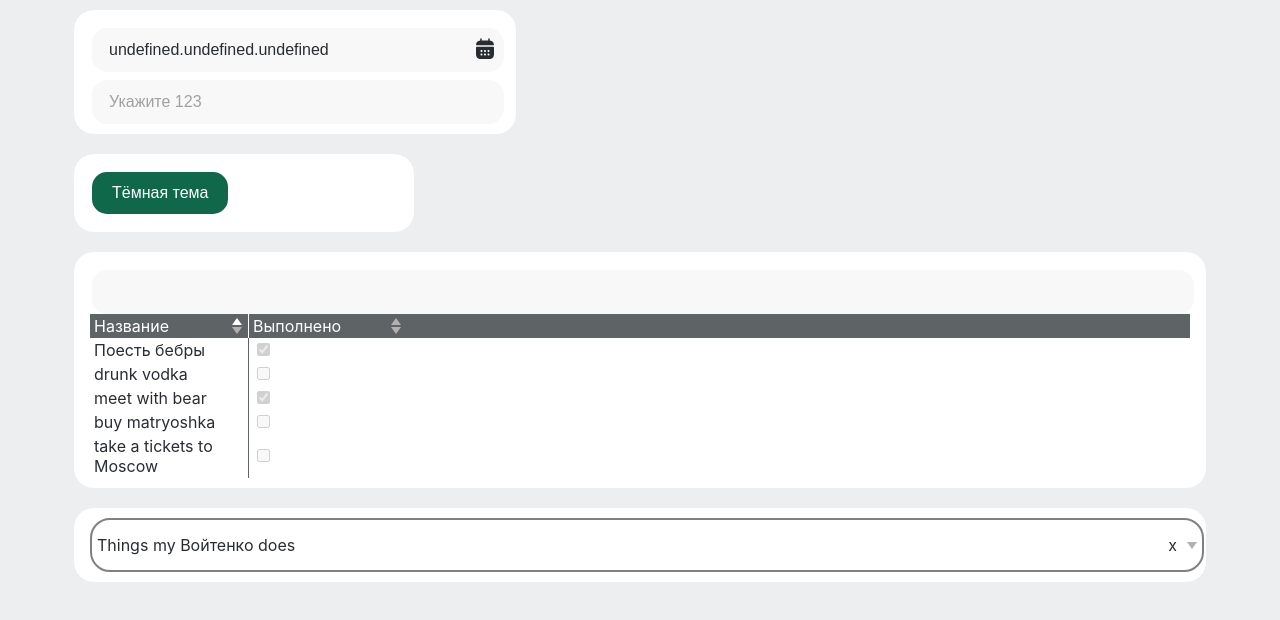
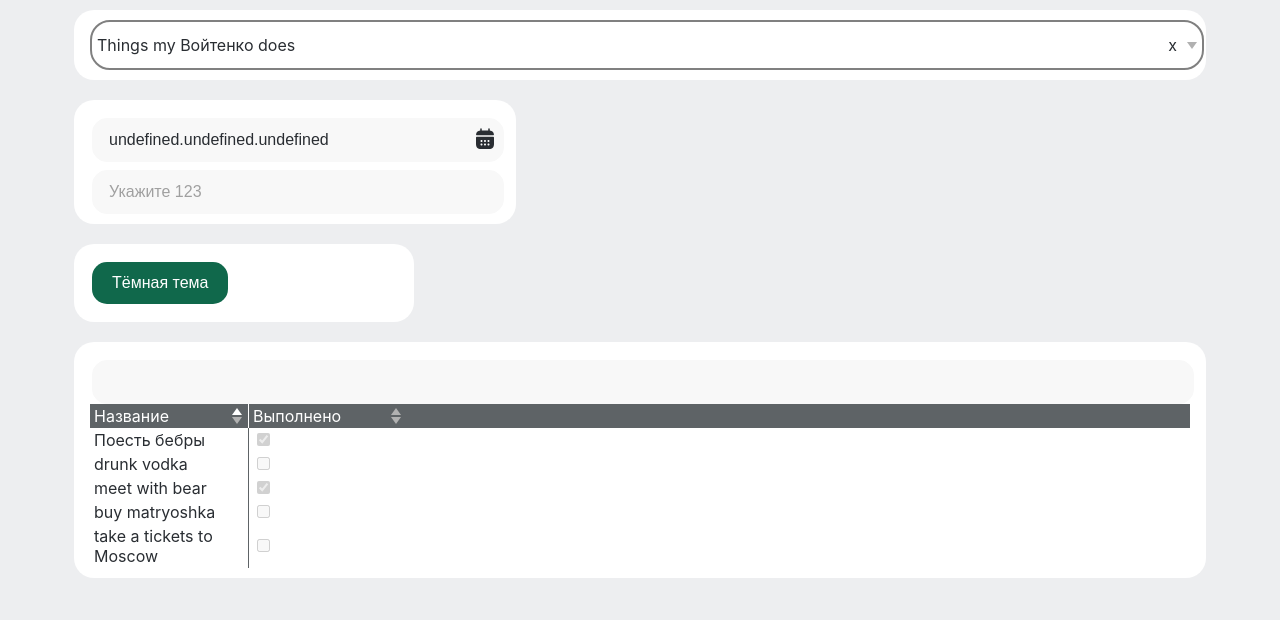
Before and after one commit to evyz/react-ui, a React (Create React App) app: page / in a window 1280 px wide. Shown: the top 620 px of the page. Built offline with nearby package versions, Linux system fonts and the light colour scheme.

Commit message:
add modal dropdown window to set option

```diff
--- a/src/App.js
+++ b/src/App.js
@@ -100,6 +100,16 @@ function App() {
   return (
     <Wrapper useCoreConsole={true} isDarkMode={isDarkMode}>
       <Row>
+        <Cell size={11}>
+          <Dropdown
+            rules={{ closeAfterSomeChanges: true }}
+            options={options}
+            defaultValue={`Things my Войтенко does`}
+            label={"Укажите свой гендер:"}
+          />
+        </Cell>
+      </Row>
+      <Row>
         <Cell size={4}>
           <Input
             value={name}
@@ -130,16 +140,7 @@ function App() {
           ></Grid>
         </Cell>
       </Row>
-      <Row>
-        <Cell size={11}>
-          <Dropdown
-            rules={{ closeAfterSomeChanges: true }}
-            options={options}
-            defaultValue={`Things my Войтенко does`}
-            label={"Укажите свой гендер:"}
-          />
-        </Cell>
-      </Row>
+
     </Wrapper>
   );
 }
--- a/src/evyz@react-forms/dropdown/dropdown.css
+++ b/src/evyz@react-forms/dropdown/dropdown.css
@@ -1,9 +1,16 @@
+.system_dropdown_wrapper {
+  width: 100%;
+  height: 50px;
+  position: relative;
+  z-index: 1;
+}
+
 .system_dropdown {
   position: relative;
   display: flex;
   flex-direction: column;
   width: 100%;
-  height: 50px;
+  height: 100%;
   border-radius: 20px;
   padding: 0px 5px;
 }
@@ -40,6 +47,13 @@
   border-bottom-right-radius: 20px;
 }
 
+.system_dropdown_options.isModal {
+  position: absolute;
+  top: calc(0px + 50px);
+  background: var(--main-cell-color);
+  z-index: 2;
+}
+
 .system_dropdown_options_wrapper {
   padding: 5px 5px;
 }
--- a/src/evyz@react-forms/dropdown/dropdown.js
+++ b/src/evyz@react-forms/dropdown/dropdown.js
@@ -15,7 +15,7 @@ const DropdownItem = ({ option, setOption, len }) => {
   );
 };
 
-const Dropdown = ({ options, defaultValue, rules, label }) => {
+const Dropdown = ({ options, defaultValue, rules, label, styleRules }) => {
   const [isOpened, setIsOpened] = useState(false);
   const [currOption, setCurrOption] = useState(null);
 
@@ -26,7 +26,7 @@ const Dropdown = ({ options, defaultValue, rules, label }) => {
   }, [currOption, rules]);
 
   return (
-    <div style={{ display: "flex", flexDirection: "column" }}>
+    <div className={`system_dropdown_wrapper`} style={{ display: "flex", flexDirection: "column" }}>
       <div
         style={{
           borderBottom: isOpened ? "none" : "2px solid gray",
@@ -73,7 +73,7 @@ const Dropdown = ({ options, defaultValue, rules, label }) => {
           display: isOpened ? "" : "none",
           border: "2px solid gray",
         }}
-        className={`system_dropdown_options`}
+        className={`system_dropdown_options ${!styleRules?.isModalOptions ? "isModal" : ""}` }
       >
         <div className={`system_dropdown_options_wrapper`}>
           {options.map((option) => (
--- a/src/evyz@react-forms/grid/grid.css
+++ b/src/evyz@react-forms/grid/grid.css
@@ -85,8 +85,6 @@
     border-top: 7px solid #fff;
 }
 
-
-
 .system_grid>table>tbody>tr>td:not(:last-child) {
     border-right: 1px solid #5e6366;
 }
```
